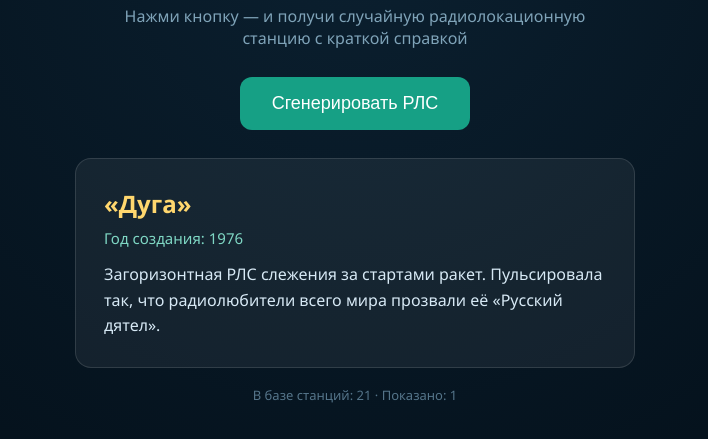
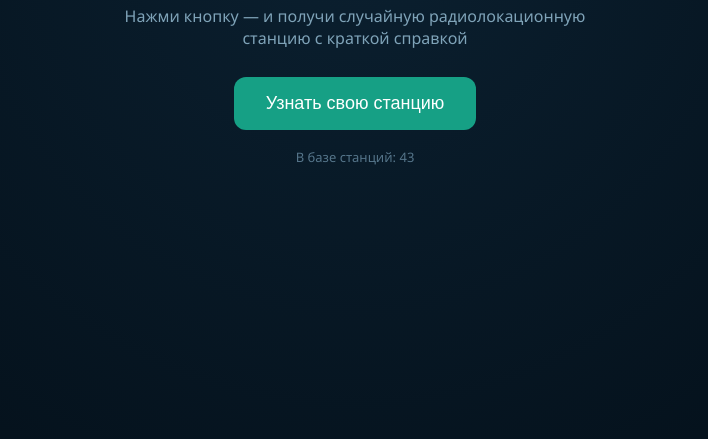
Before and after one commit to singagaga036-bit/rls-generator, a plain HTML site: page index.html in a window 1280 px wide. Shown: the part 79-518 px from the top of the page, without its empty margins (285-993 px from the left). Drawn offline with Linux system fonts and the light colour scheme.

Commit message:
Обновлённый генератор: 43 станции, кнопка «Узнать свою станцию»

```diff
--- a/index.html
+++ b/index.html
@@ -48,7 +48,7 @@
 <body>
   <h1>📡 Генератор РЛС СССР / РФ</h1>
   <p class="sub">Нажми кнопку — и получи случайную радиолокационную станцию с краткой справкой</p>
-  <button id="genBtn">Сгенерировать РЛС</button>
+  <button id="genBtn">Узнать свою станцию</button>
   <div class="card" id="card" hidden>
     <div class="name" id="name"></div>
     <div class="year" id="year"></div>
@@ -57,31 +57,54 @@
   <div class="counter" id="counter"></div>
 <script>
 const stations = [
+  { name: 'П-3 «Дамбо»', year: '1940-е', desc: 'Одна из первых советских послевоенных РЛС. Помогала наводить истребители на воздушные цели.' },
+  { name: 'П-8 «Knife Rest A»', year: '1940-е', desc: 'РЛС раннего обнаружения. Открыла славную династию станций «П». В НАТО её прозвали «Нож-Отдых».' },
+  { name: 'П-10 «Knife Rest B»', year: '1950-е', desc: 'Модернизация П-8. Дальше, надёжнее, с новой антенной.' },
   { name: 'П-12 «Енисей»', year: '1956', desc: 'Метровая РЛС обнаружения. Возили на двух грузовиках, антенна — большая решётка. Видела цели на 270 км и не боялась помех.' },
   { name: 'П-14 «Лена»', year: '1958', desc: 'Мощная метровая РЛС раннего оповещения. Антенна размером с дом, обзор — тысячи километров. Шпионы вычисляли её местоположение со спутников.' },
   { name: 'П-15 «Тропа»', year: '1955', desc: 'УКВ РЛС для ПВО. Компактная, на грузовике, с двумя антеннами-«корытами». Часто маскировали на вышках в лесу.' },
   { name: 'П-15М «Сопка»', year: '1962', desc: 'Модернизированная «Тропа». Работала и с колёс, и со стационарной вышки.' },
   { name: 'П-18 «Терек»', year: '1971', desc: 'Метровая мобильная РЛС. Хорошо видела самолёты, сделанные по «стелс»-технологиям.' },
   { name: 'П-19 «Роста»', year: '1974', desc: 'Дециметровая РЛС. Дежурная подружка зенитных комплексов: подсказывала им цели.' },
+  { name: 'П-20 «Bar Lock»', year: '1950-е', desc: 'РЛС кругового обзора. Одна из рабочих лошадок ПВО пятидесятых.' },
+  { name: 'П-30 «Big Mesh»', year: '1950-е', desc: 'Стационарная РЛС дальнего обнаружения. Ставилась на постоянные посты ПВО.' },
   { name: 'П-35 «Сатурн»', year: '1958', desc: 'РЛС кругового обзора на 300 км. Ставили и на прицепы, и на стационарные площадки.' },
+  { name: 'П-37', year: '1960-е', desc: 'Модернизация «Сатурна». Антенна вращается быстрее, цель видно лучше.' },
+  { name: 'П-40 «Long Track»', year: '1960-е', desc: 'РЛС наведения и целеуказания. Работала в паре с зенитными комплексами «Круг».' },
+  { name: 'П-80 «Back Net»', year: '1960-е', desc: 'Мощная РЛС раннего оповещения с большой решётчатой антенной.' },
+  { name: 'ПРВ-11 «Side Net»', year: '1950-е', desc: 'РЛС определения высоты. Дополняла обычные РЛС: те видели, где цель, а она — на какой высоте.' },
+  { name: 'ПРВ-13 «Odd Pair»', year: '1960-е', desc: 'Улучшенный высотомер. Работал в паре со станциями обнаружения.' },
+  { name: 'СНР-75 «Fan Song»', year: '1957', desc: 'Станция наведения ракет комплекса С-75. Именно этими комплексами в 1960 году сбили самолёт Пауэрса.' },
+  { name: 'СНР-125 «Low Blow»', year: '1961', desc: 'Станция наведения для С-125 «Нева». Прославилась в войнах на Ближнем Востоке.' },
+  { name: '1С91 «Straight Flush»', year: '1967', desc: 'РЛС зенитного комплекса «Куб». Ищет цель и тут же подсказывает её ракетам.' },
+  { name: '30Н6 «Flap Lid»', year: '1978', desc: 'Многофункциональная РЛС С-300. Одновременно ищет, сопровождает и наводит ракеты.' },
+  { name: '64Н6 «Big Bird»', year: '1980-е', desc: 'Большая РЛС обнаружения для С-300. Видит цели на сотни километров.' },
+  { name: '76Н6 «Кластер Шелл»', year: '1983', desc: 'Низковысотный обнаружитель для С-300. Ищет крылатые ракеты у самой земли.' },
+  { name: '96Л6Е «Cheese Board»', year: '1990-е', desc: 'Обнаружитель всех высот для С-300 и С-400. Видит и крылатые ракеты, и самолёты, и беспилотники.' },
+  { name: '36Д6 «Тин Шилд»', year: '1982', desc: 'Подвижная 3D РЛС. Умеет измерять высоту целей, перевозится в контейнерах.' },
+  { name: '64Л6 «Гамма-С1»', year: '1994', desc: 'Подвижная 3D РЛС. Задумана как дешёвая замена «Сатурна», разворачивается быстрее.' },
   { name: '1Л13 «Небо-СВ»', year: '1983', desc: 'Метровая РЛС для сухопутных войск. Ехала на гусеничном шасси вместе с армией.' },
   { name: '55Ж6 «Небо»', year: '1991', desc: 'Трёхкоординатная метровая РЛС дальнего обнаружения. Большая антенна на четырёх опорах.' },
-  { name: '36Д6 «Тин Шилд»', year: '1982', desc: 'Подвижная 3D РЛС. Умеет измерять высоту целей, перевозится в контейнерах.' },
-  { name: '76Н6 «Клист Кап»', year: '1983', desc: 'Низковысотный обнаружитель для С-300. Ищет крылатые ракеты у самой земли.' },
-  { name: '64Л6 «Гамма-С1»', year: '1994', desc: 'Подвижная 3D РЛС. Задумана как дешёвая замена «Сатурна», разворачивается быстрее.' },
+  { name: '«Каста-2Е1»', year: '1980-е', desc: 'РЛС обнаружения низколетящих целей. В НАТО ей дали имя «Flat Face E».' },
   { name: '«Дуга»', year: '1976', desc: 'Загоризонтная РЛС слежения за стартами ракет. Пульсировала так, что радиолюбители всего мира прозвали её «Русский дятел».' },
   { name: '«Днестр»', year: '1964', desc: 'Одна из первых советских РЛС предупреждения о ракетном нападении. Видела старты ракет за океаном.' },
   { name: '«Днепр»', year: '1970-е', desc: 'Развитие «Днестра»: дальше, точнее, надёжнее. Дежурила в СССР, потом осталась в России и Беларуси.' },
   { name: '«Дарьял»', year: '1984', desc: 'Гигантская стационарная РЛС противоракетной обороны. Отдельные приёмная и передающая антенны высотой с небоскрёб. Стояла в Печоре и Габале.' },
+  { name: '«Дунай-3У»', year: '1960-е', desc: 'РЛС системы противоракетной обороны Москвы (А-35). В НАТО её прозвали «Dog House».' },
   { name: '«Дон-2Н»', year: '1991', desc: 'РЛС обороны Москвы. Выглядит как огромная пирамида и смотрит во все стороны одновременно.' },
   { name: '«Волга»', year: '2000-е', desc: 'РЛС предупреждения о ракетном нападении. Дежурила в Беларуси и под Петербургом.' },
   { name: '«Воронеж»', year: '2010-е', desc: 'Семейство модульных РЛС («-ДМ», «-ВП», «-СМ»). Строится за 1–2 года вместо десяти лет.' },
   { name: '«Контейнер»', year: '2019', desc: 'Загоризонтная РЛС нового поколения. Ловит самолёты и ракеты за тысячи километров, отражая сигнал от ионосферы.' },
-  { name: '«Фрегат»', year: '1970-е', desc: 'Корабельная РЛС обнаружения. Стояла на крейсерах и больших противолодочных кораблях ВМФ.' }
+  { name: '«Ангара» МР-300 «Head Net»', year: '1960-е', desc: 'Корабельная РЛС обнаружения. Видела и воздух, и море. Стояла на крейсерах и эсминцах.' },
+  { name: '«Восход» МР-600 «Top Sail»', year: '1960-е', desc: 'Корабельная РЛС большого радиуса. Ставилась на тяжёлые крейсера и авианосцы.' },
+  { name: '«Фрегат» МР-710 «Top Steer»', year: '1970-е', desc: 'Корабельная 3D РЛС обнаружения. Стояла на крейсерах и больших противолодочных кораблях ВМФ.' },
+  { name: '«Волна» 3Р41 «Top Dome»', year: '1970-е', desc: 'Корабельная станция подсветки и наведения для морского комплекса С-300Ф. Стояла на тяжёлых крейсерах.' },
+  { name: '«Фурке» 5П-27', year: '2000-е', desc: 'Современная корабельная 3D РЛС. Ставится на новые корветы и фрегаты российского флота.' }
 ];
 
 let lastIndex = -1;
 let shownCount = 0;
+let firstClick = true;
 const el = id => document.getElementById(id);
 
 function generate() {
@@ -100,10 +123,14 @@ function generate() {
   el('desc').textContent = s.desc;
   el('card').hidden = false;
   el('counter').textContent = 'В базе станций: ' + stations.length + ' · Показано: ' + shownCount;
+  if (firstClick) {
+    el('genBtn').textContent = 'Сгенерировать РЛС';
+    firstClick = false;
+  }
 }
 
 el('genBtn').addEventListener('click', generate);
-generate();
+el('counter').textContent = 'В базе станций: ' + stations.length;
 </script>
 </body>
 </html>
```
